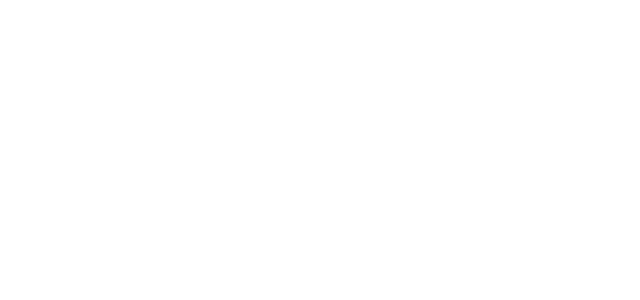
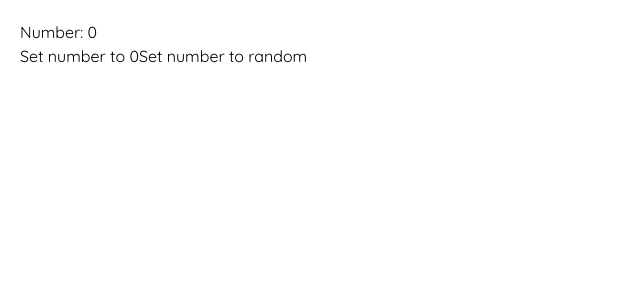
Before and after one commit to sugirangendahayo/React_Theory, a React (Vite) app: page / in a window 1280 px wide. Shown: the top 300 px of the page, without its empty margins (0-640 px from the left). Built offline with nearby package versions, Linux system fonts and the light colour scheme.

Commit message:
feat: initialize App component with state-based number tracking and effect logging

```diff
--- a/src/App.jsx
+++ b/src/App.jsx
@@ -1,18 +1,24 @@
-import Calculator from "./components/ui/Calculator";
-import LiftStateUp from "./components/ui/LiftStateUp";
-// import Counter from "./components/ui/Counter";
+import React, { useState, useEffect } from "react";
 
-function App() {
-  console.log("App rendered!");
+export default function App() {
+  const [number, setNumber] = useState(0);
+
+  // Effect to log when it runs
+  useEffect(() => {
+    console.log("useEffect ran! Number:", number);
+  }, [number]);
+
+  console.log("App rendered! Number:", number);
+
   return (
-    <>
-      {/* <NavBar /> */}
-      {/* <DisplayPosts /> */}
-      {/* <Counter /> */}
-      {/* {<Calculator />} */}
-      <LiftStateUp/>
-    </>
+    <div style={{ padding: "20px" }}>
+      <h1>Number: {number}</h1>
+      <button onClick={() => setNumber(0)}>
+        Set number to 0
+      </button>
+      <button onClick={() => setNumber(Math.floor(Math.random() * 10))}>
+        Set number to random
+      </button>
+    </div>
   );
 }
-
-export default App;
```
